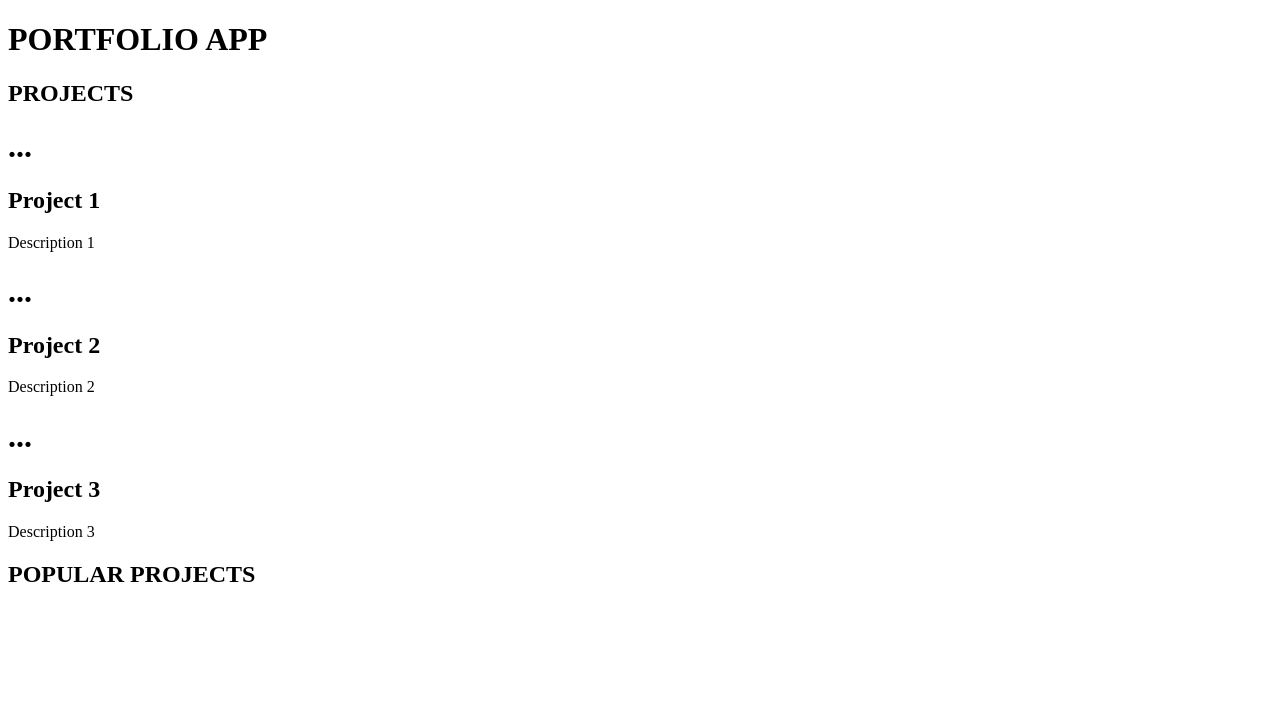
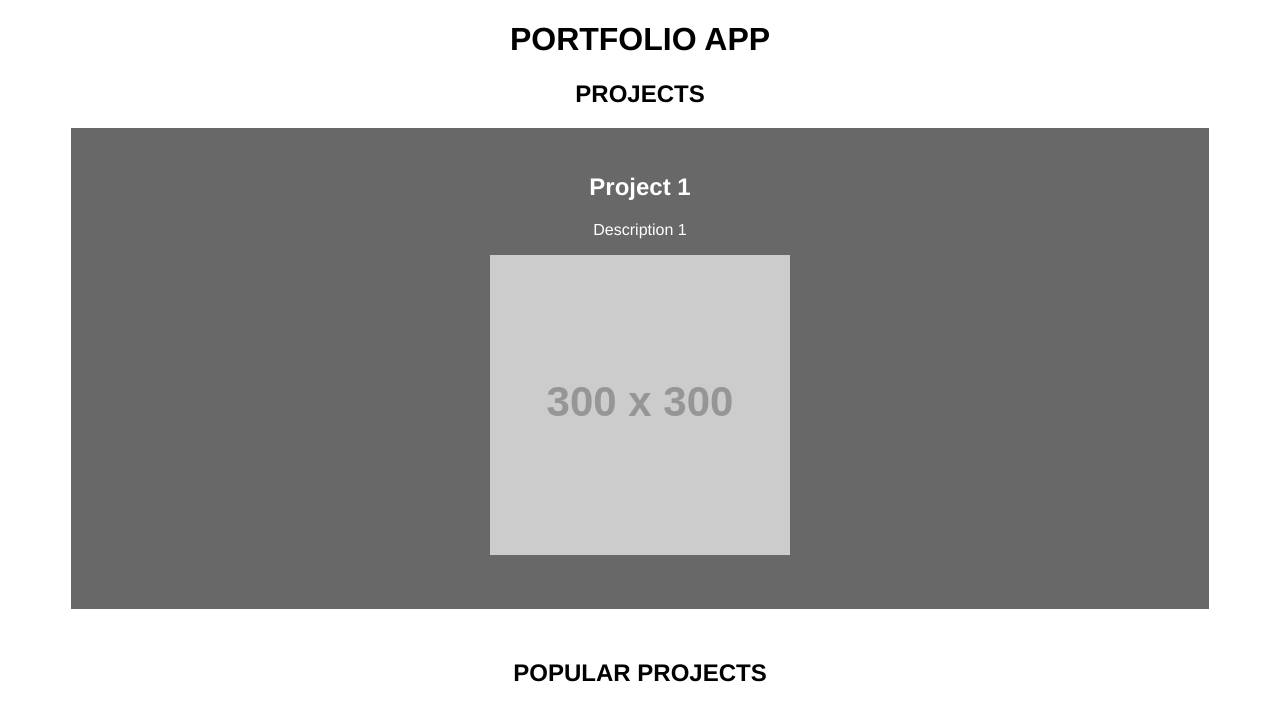
Before and after one commit to charisse10/582-project1, a Vue app: page / in a window 1280 px wide. Shown: the top 720 px of the page. Built offline with nearby package versions, Linux system fonts and the light colour scheme.

Commit message:
adding image placeholder

```diff
--- a/src/App.vue
+++ b/src/App.vue
@@ -3,11 +3,7 @@
   <h2>PROJECTS</h2>
   <div :projects="projects"></div>
 
-  <FavouritesList
-    :projects="projects"
-    @likeProject="likeProject"
-    @unlikeProject="unlikeProject"
-  ></FavouritesList>
+  <FavouritesList :projects="projects"></FavouritesList>
 
   <div class="popular">
     <h2>POPULAR PROJECTS</h2>
@@ -27,16 +23,7 @@ export default {
           id: 1,
           title: "Project 1",
           description: "Description 1",
-        },
-        {
-          id: 2,
-          title: "Project 2",
-          description: "Description 2",
-        },
-        {
-          id: 3,
-          title: "Project 3",
-          description: "Description 3",
+          image: "https://placehold.co/300x300/EEE/31343C0",
         },
       ],
     };
@@ -44,7 +31,15 @@ export default {
   components: {
     FavouritesList,
   },
+  methods: {},
 };
 </script>
 
-<style lang="scss"></style>
+<style lang="scss">
+#app {
+  font-family: Avenir, Helvetica, Arial, sans-serif;
+  text-align: center;
+  max-width: 90%;
+  margin: 0 auto;
+}
+</style>
--- a/src/components/ProjectItem.vue
+++ b/src/components/ProjectItem.vue
@@ -1,8 +1,8 @@
 <template>
-  <h1>...</h1>
   <div class="project">
     <h2>{{ project.title }}</h2>
     <p>{{ project.description }}</p>
+    <img :src="project.image" alt="Project Image" />
   </div>
 </template>
 
@@ -17,6 +17,7 @@ export default {
           id: 0,
           title: "Project Name",
           description: "Description of the Project",
+          image: "https://placehold.co/EEE/31343C0",
         };
       },
     },
@@ -29,4 +30,11 @@ export default {
 };
 </script>
 
-<style lang="scss"></style>
+<style lang="scss">
+.project {
+  background-color: rgb(104, 104, 104);
+  color: white;
+  padding: 25px 50px 50px;
+  margin-bottom: 50px;
+}
+</style>
```
